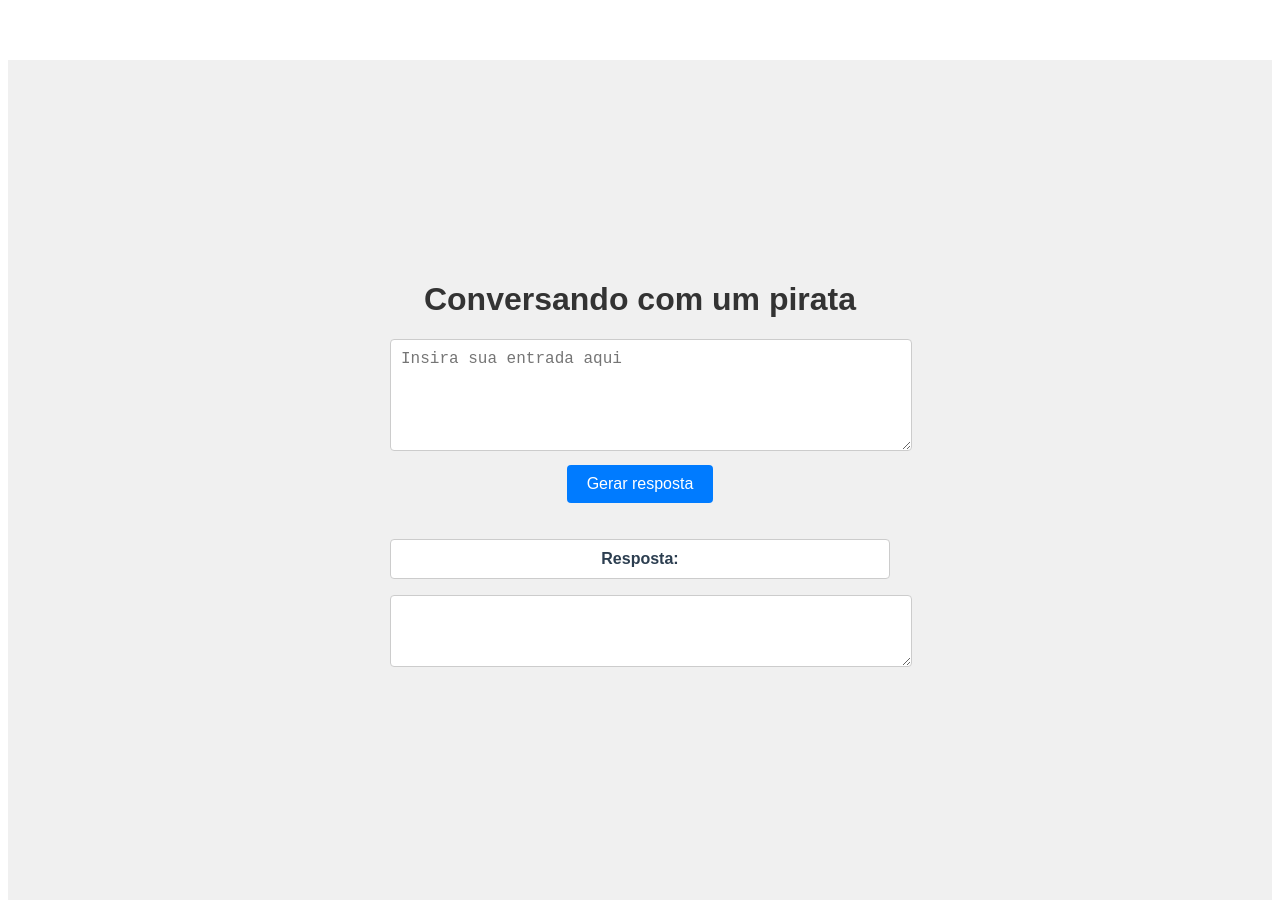
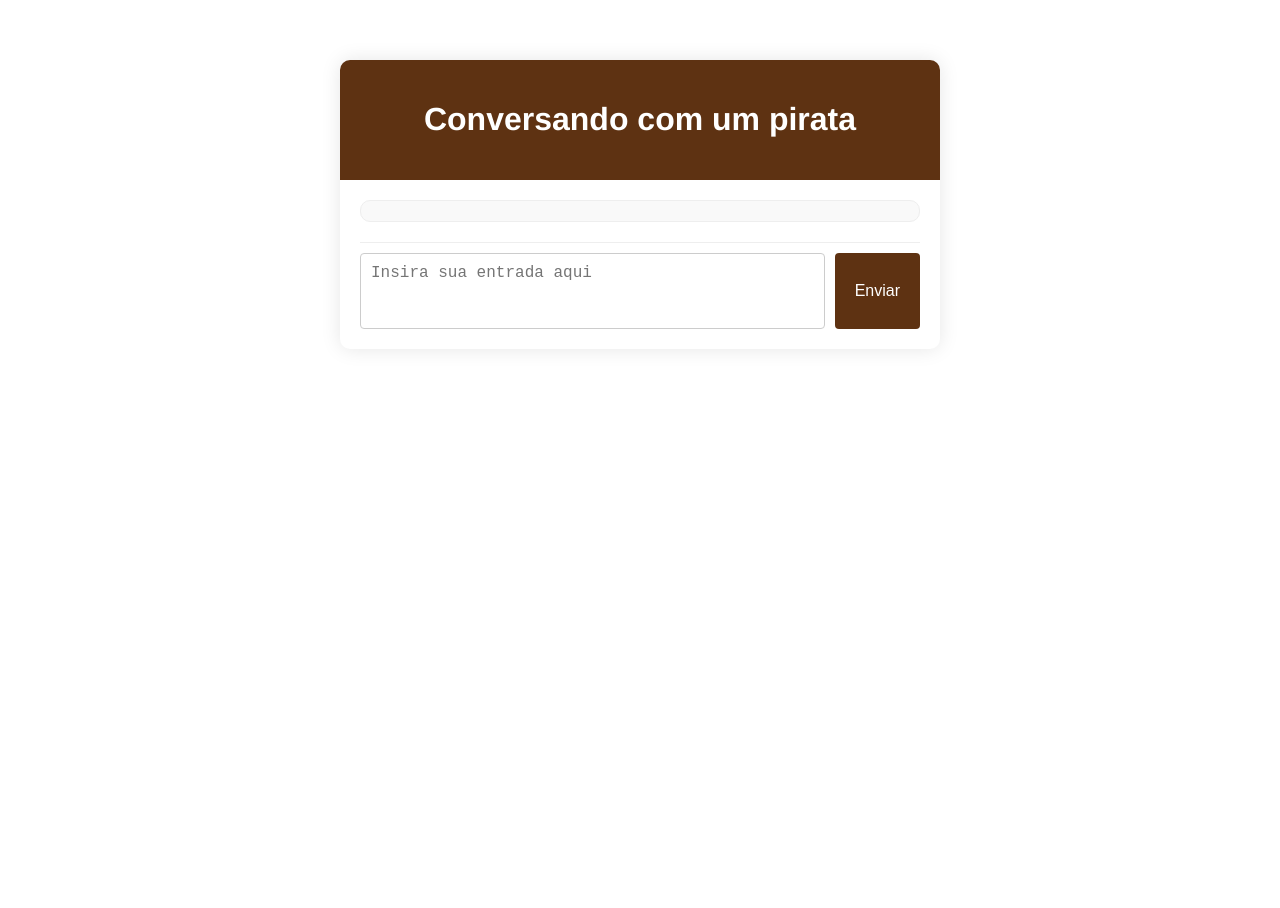
Before and after one commit to WendelRisse/PirataIA, a Vue app: page / in a window 1280 px wide. After the commit the page ends 800 px from the top, so only its background shows below. Built offline with nearby package versions, Linux system fonts and the light colour scheme.

Commit message:
Add files via upload

```diff
--- a/src/components/HelloWorld.vue
+++ b/src/components/HelloWorld.vue
@@ -1,29 +1,30 @@
 <template>
-
-  <body>
-    <h1>Conversando com um pirata</h1>
-    <div>
-      <textarea id="inputText" v-model="form.inputText" rows="5" cols="50"
-        placeholder="Insira sua entrada aqui"></textarea>
-      <button @click="runIA">Gerar resposta</button>
+  <div class="chat-container">
+    <div class="chat-header">
+      <h1>Conversando com um pirata</h1>
     </div>
-    <div>
-      <p><strong>Resposta:</strong></p>
-      <textarea id="response" v-model="form.respostaText"></textarea>
+    <div class="chat-box">
+      <div class="chat-messages" id="chat-messages">
+        <div v-for="(message, index) in messages" :key="index"
+          :class="{ 'chat-message': true, 'user-message': message.role === 'user', 'bot-message': message.role === 'bot' }">
+          <p>{{ message.text }}</p>
+        </div>
+      </div>
+      <div class="chat-input">
+        <textarea v-model="form.inputText" rows="3" placeholder="Insira sua entrada aqui"></textarea>
+        <button @click="runIA">Enviar</button>
+      </div>
     </div>
-  </body>
+  </div>
 </template>
 
 <script>
-const {
-  GoogleGenerativeAI,
-  HarmCategory,
-  HarmBlockThreshold,
-} = require("@google/generative-ai");
+import { GoogleGenerativeAI, HarmCategory, HarmBlockThreshold } from "@google/generative-ai";
 
 HarmCategory;
 HarmBlockThreshold;
-const apiKey = "AIzaSyBtqYdgGBFF0nxYMZ6XT11n5RSAQ1fbiDs";
+
+const apiKey = "AIzaSyBtqYdgGBFF0nxYMZ6XT11n5RSAQ1fbiDs"; // Certifique-se de que essa chave é válida e tem as permissões necessárias
 const genAI = new GoogleGenerativeAI(apiKey);
 
 const model = genAI.getGenerativeModel({
@@ -37,82 +38,134 @@ const generationConfig = {
   maxOutputTokens: 8192,
   responseMimeType: "text/plain",
 };
+
 export default {
   name: 'HelloWorld',
   data() {
-
-
     return {
       form: {
         inputText: "",
-        respostaText:"",
-      }
+      },
+      messages: [],
     };
   },
-
-
   methods: {
     async runIA() {
+      if (this.form.inputText.trim() === '') return;
 
-      const chatSession = model.startChat({
-        generationConfig,
-        // safetySettings: Adjust safety settings
-        // See https://ai.google.dev/gemini-api/docs/safety-settings
-        history: [
-          {
-            role: "user",
-            parts: [
-              { text: "Você é um pirata que fala português, do Brasil, você conta de suas histórias nos mares e de seus companheiros, de suas lutas sangrentas e de todas as batalhas que você fez. Você também falará das partes ruins e dos problemas de ser um pirata. Seu conhecimento sobre geografia é absurdo, porém, para outras coisas, você é bem mediano e talvez não saiba responder." },
-            ],
-          },
-        ],
-      });
+      this.messages.push({ role: 'user', text: this.form.inputText });
+      const userMessage = this.form.inputText;
+      this.form.inputText = '';
 
-      const result = await chatSession.sendMessage(this.form.inputText);
-      this.form.respostaText = result.response.text();
-      console.log(result.response.text());
-    }
-  }
+      try {
+        const chatSession = model.startChat({
+          generationConfig,
+          history: this.messages.map(message => ({
+            role: message.role === 'user' ? 'user' : 'model',
+            parts: [{ text: "Você é um pirata que fala português, do Brasil, você conta de suas histórias nos mares e de seus companheiros, de suas lutas sangrentas e de todas as batalhas que você fez. Você também falará das partes ruins e dos problemas de ser um pirata. Seu conhecimento sobre geografia é absurdo, porém, para outras coisas, você é bem mediano e talvez não saiba responder." }],
+          })),
+        });
+
+        const result = await chatSession.sendMessage(userMessage);
+        this.messages.push({ role: 'bot', text: result.response.text() });
+      } catch (error) {
+        console.error('Error fetching response from Google Generative AI:', error);
+        this.messages.push({ role: 'bot', text: 'Ocorreu um erro ao tentar gerar a resposta. Por favor, tente novamente.' });
+      }
+    },
+  },
 };
-
-//run();
 </script>
 
 <style scoped>
-.container {
-  text-align: center;
-  margin-top: 50px;
+body {
+  margin: 0;
+  padding: 0;
+  font-family: Arial, sans-serif;
+  background-color: #f4f4f9;
+  background-Image: url(
+    '@/assets/pirata.jpg'
+  )
 }
 
-body {
-  font-family: Arial, sans-serif;
-  background-color: #f0f0f0;
-  margin: 0;
-  padding: 20px;
+.chat-container {
+  max-width: 600px;
+  margin: 50px auto;
+  background-color: #fff;
+  border-radius: 10px;
+  box-shadow: 0 0 20px rgba(0, 0, 0, 0.1);
   display: flex;
   flex-direction: column;
-  align-items: center;
-  justify-content: center;
-  height: 100vh;
+  height: auto;
 }
 
-h1 {
-  color: #333;
+.chat-header {
+  background-color: #5e3212;
+  color: #fff;
+  padding: 20px;
+  border-radius: 10px 10px 0 0;
+  text-align: center;
+}
+
+.chat-box {
+  flex: 1;
+  display: flex;
+  flex-direction: column;
+  padding: 20px;
+}
+
+.chat-messages {
+  flex: 1;
+  overflow-y: auto;
+  margin-bottom: 20px;
+  padding: 10px;
+  background-color: #f9f9f9;
+  border-radius: 10px;
+  border: 1px solid #eee;
+}
+
+.chat-message {
+  margin-bottom: 10px;
+}
+
+.user-message {
+  text-align: right;
+}
+
+.user-message p {
+  background-color: #5e3212;
+  color: #fff;
+  display: inline-block;
+  padding: 10px;
+  border-radius: 10px;
+}
+
+.bot-message p {
+  background-color: #eee;
+  display: inline-block;
+  padding: 10px;
+  border-radius: 10px;
+}
+
+.chat-input {
+  display: flex;
+  border-top: 1px solid #eee;
+  padding-top: 10px;
 }
 
 textarea {
-  width: 100%;
-  max-width: 500px;
+  flex: 1;
   padding: 10px;
   border: 1px solid #ccc;
   border-radius: 4px;
   font-size: 16px;
-  margin-bottom: 10px;
+  resize: none;
 }
 
 button {
   padding: 10px 20px;
-  background-color: #007bff;
+  margin-left: 10px;
+  background-color: #5e3212;
   color: #fff;
   border: none;
   border-radius: 4px;
@@ -122,24 +175,6 @@ button {
 }
 
 button:hover {
-  background-color: #0056b3;
-}
-
-div {
-  width: 100%;
-  max-width: 500px;
-  margin-bottom: 20px;
-}
-
-p {
-  background-color: #fff;
-  padding: 10px;
-  border: 1px solid #ccc;
-  border-radius: 4px;
-  word-wrap: break-word;
-}
-
-#response {
-  min-height: 50px;
+  background-color: #46230d;
 }
 </style>
```
Also changed, not shown: src/assets/pirata.jpg (added).
